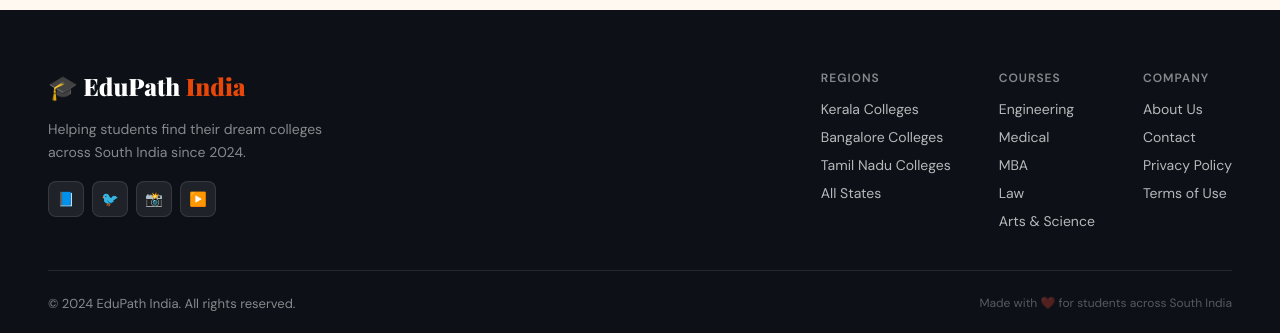
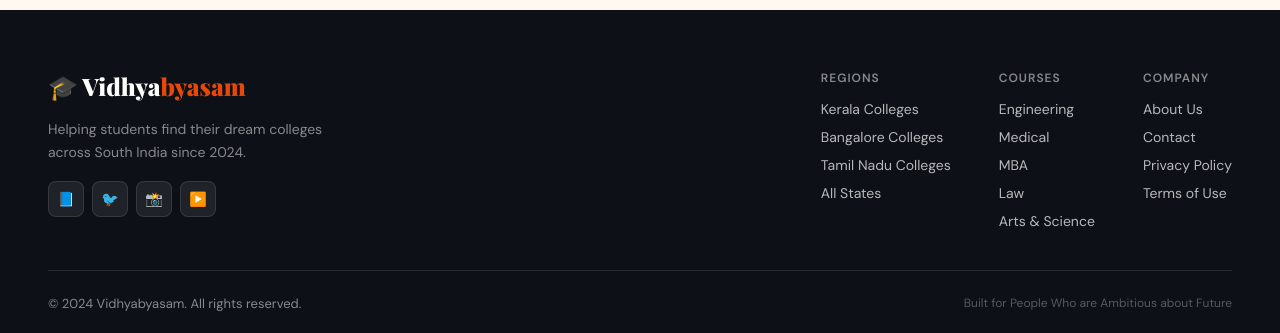
Before and after one commit to Dinoy77/vidhyabyasam, a React (Vite) app: page / in a window 1280 px wide. Shown: the part 3828-4161 px from the top of the page. Built offline with nearby package versions, Linux system fonts and the light colour scheme.

Commit message:
feat: update footer credits

```diff
--- a/src/components/Footer.jsx
+++ b/src/components/Footer.jsx
@@ -5,7 +5,7 @@ export default function Footer() {
     <footer style={styles.footer}>
       <div style={styles.inner}>
         <div style={styles.brand}>
-          <div style={styles.logo}>🎓 EduPath <span style={{ color: 'var(--accent)' }}>India</span></div>
+          <div style={styles.logo}>🎓 Vidhya<span style={{ color: 'var(--accent)' }}>byasam</span></div>
           <p style={styles.tagline}>
             Helping students find their dream colleges<br />across South India since 2024.
           </p>
@@ -39,9 +39,9 @@ export default function Footer() {
       </div>
 
       <div style={styles.bottom}>
-        <p>© 2024 EduPath India. All rights reserved.</p>
+        <p>© 2024 Vidhyabyasam. All rights reserved.</p>
         <p style={{ color: 'rgba(255,255,255,0.3)', fontSize: '12px' }}>
-          Made with ❤️ for students across South India
+          Built for People Who are Ambitious about Future
         </p>
       </div>
     </footer>
```
